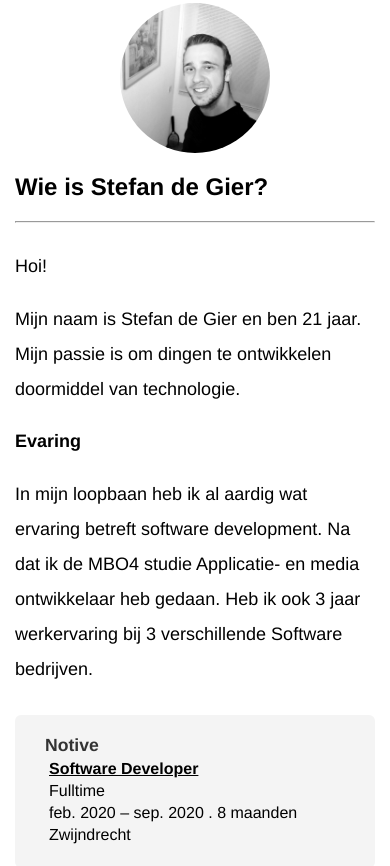
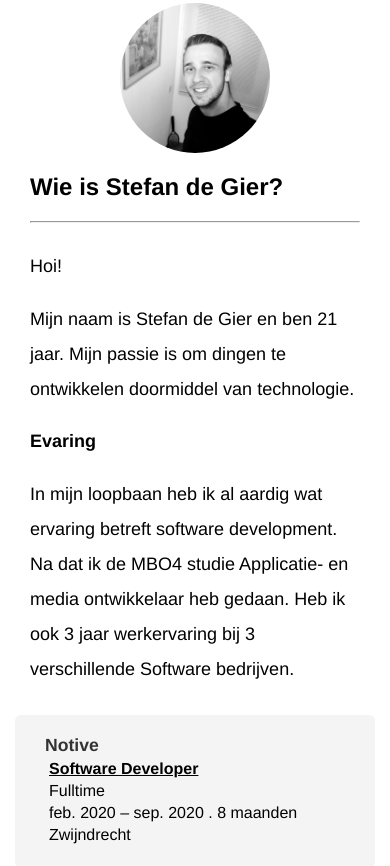
Before and after one commit to srdegier/PeopleAlert, a plain HTML site: page view/index.html in a window 390 px wide. Shown: the part 991-1857 px from the top of the page. Drawn offline with Linux system fonts and the light colour scheme.

Commit message:
Final commit2

```diff
--- a/css/main.css
+++ b/css/main.css
@@ -95,8 +95,8 @@ button:hover {
         width: 100%;
     }
     .padding-content {
-        padding-left: 15;
-        padding-right: 15px;
+        padding-left: 30px;
+        padding-right: 30px;
         /* padding-top: 40px; */
         /* padding-bottom: 40px; */
     }
```
